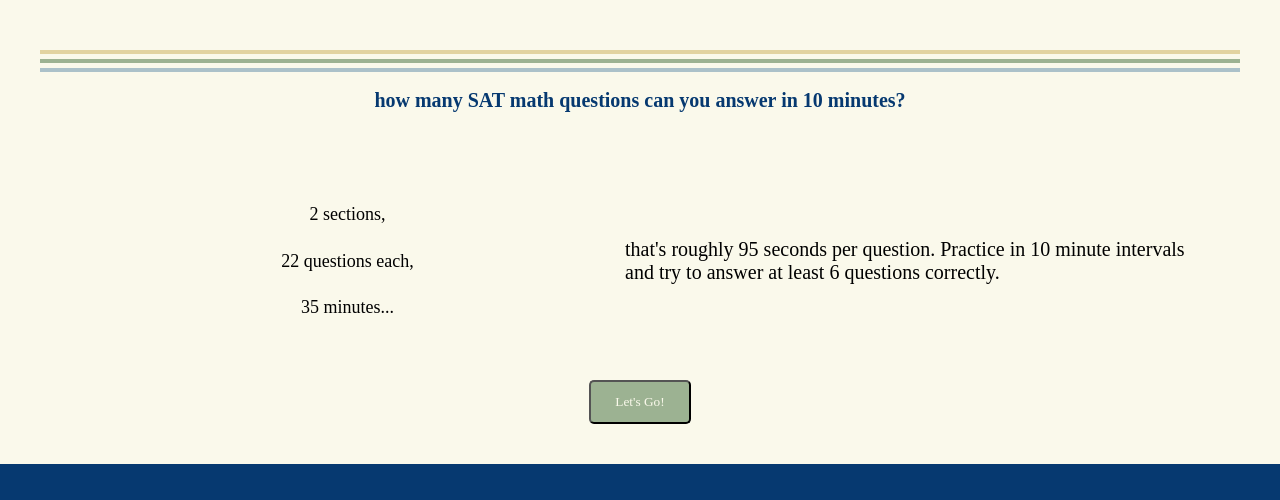
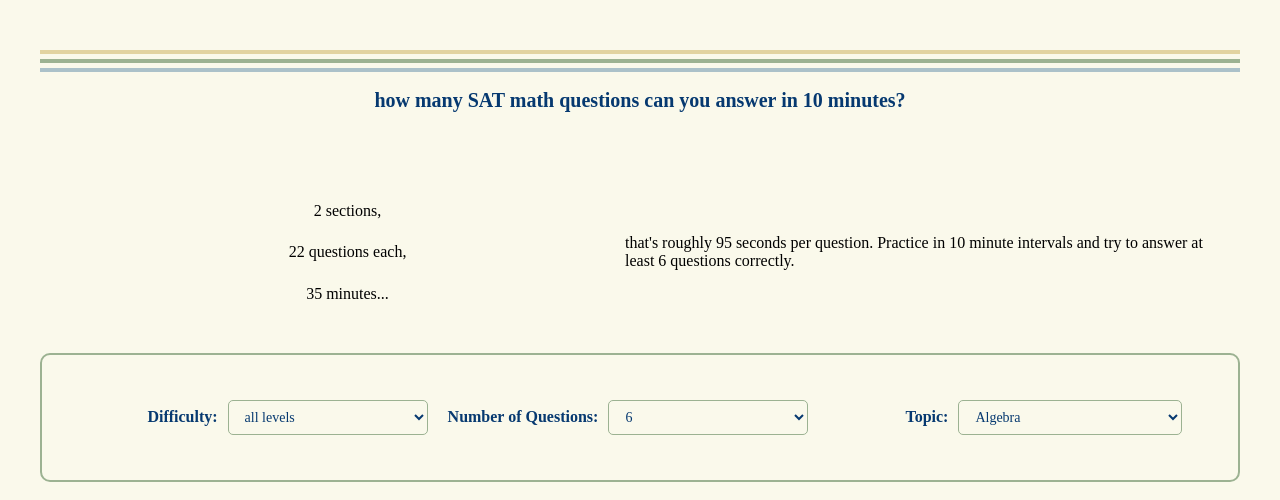
Before and after one commit to j-li928/Ace-SAT, a plain HTML site: page index.html in a window 1280 px wide. Shown: the part 257-757 px from the top of the page. Drawn offline with Linux system fonts and the light colour scheme; files whose address does not match are found by name; a web font is replaced by a local one.

Commit message:
Layout of test page and test customization.

```diff
--- a/index.html
+++ b/index.html
@@ -28,12 +28,50 @@
             </div>
 
         </div>
+        <div class="customization">
+
+            <div class="dropdown-container">
+                <label for="difficulty-select">Difficulty:</label>
+                <select id="difficulty-select">
+                    <option value="all">all levels</option>
+                    <option value="easy">easy</option>
+                    <option value="medium">medium</option>
+                    <option value="hard">hard</option>
+                </select>
+            </div>
+
+            <div class="dropdown-container">
+                <label for="questions-count">Number of Questions:</label>
+                <select id="questions-countt">
+                    <option value="6">6</option>
+                    <option value="10">10</option>
+                    <option value="15">15</option>
+                    <option value="22">22</option>
+                </select>
+            </div>
+
+            <div class="dropdown-container">
+                <label for="topic-select">Topic:</label>
+                <select id="topic-select">
+                    <option value="algebra">Algebra</option>
+                    <option value="advanced-math">Advanced Math</option>
+                    <option value="problem-solving-data-analysis">Problem Solving/Data Analysis</option>
+                    <option value="geo-trig">Geometry and Trigonometry</option>
+                    <option value="all-topics">All</option>
+                </select>
+            </div>
+
+
+        </div>
         <div class="button-container">
-            <button onclick="window.location.href='test.html'">Let's Go!</button>
+            <button onclick="startTest">Let's Go!</button>
 
         </div>
 
     </div>
+
+
+
     <footer>
         <div>
             <h3>2025 Ace SAT practice</h3>
@@ -50,4 +88,6 @@
         </div>
 
     </footer>
+
+    <script src="script.js"></script>
 </body>
--- /dev/null
+++ b/script.js
@@ -0,0 +1,14 @@
+function startTest() {
+    const difficlty = document.getElementById('difficulty-select').value;
+    const topic = document.getElementById('topic-selec').value;
+    const questionCount = document.getElementById('question-count').value;
+
+
+    localStorage.setItem('testPreferences', nJSON.stringify ({
+        difficulty: difficulty,
+        topic: topic,
+        questionCount: parseInt(questionCount)
+    }));
+
+    window.location.href = 'test.html';
+}
--- a/styles.css
+++ b/styles.css
@@ -44,7 +44,7 @@
 }
 
 p {
-    font-size: 18px;
+    font-size: 16px;
     padding-left: 30px;
     text-align: center;
     font-family: 'NotoSansMono';
@@ -99,7 +99,7 @@
 }
 
 .intro-text {
-    font-size: 20px;
+    font-size: 16px;
     text-align: center;
     font-family: 'NotoSansMono';
 }
@@ -143,3 +143,50 @@
     width: 100vh;
 
 }
+
+.customization {
+    display: flex;
+    align-items: center;
+    justify-content: center;
+    flex-direction: row;
+    padding: 20px;
+    border: 2px solid #9cb292;
+    border-radius: 10px;
+    padding: 20px;
+    margin: 30px 0;
+    text-align: center;
+}
+
+.dropdown-container {
+    font-family: 'NotoSansMono';
+    margin: 15px 0;
+    display: flex;
+    align-items: center;
+    justify-content: center;
+    gap:10px;
+    padding: 10px
+
+}
+.dropdown-container label {
+    font-family: 'NotoSansMono';
+    font-weight: 600;
+    color: #063970;
+    min-width: 120px;
+    text-align: right;
+}
+select {
+    font-family: 'NotoSansMono';
+    padding: 8px 12px;
+    border: 1px solid #9cb292;
+    border-radius: 5px;
+    background-color: #faf9eb;
+    color: #063970;
+    font-size: 14px;
+    min-width: 200px;
+}
+
+select:focus {
+    outline: none;
+    border-color: #5f8757;
+    box-shadow: 0 0 5px rgba(95, 135, 87, 0.3);
+}
--- a/test-styles.css
+++ b/test-styles.css
@@ -1,4 +1,3 @@
-
 
 body {
   background-color: #faf9eb;
@@ -6,6 +5,11 @@
   margin:0;
   padding:0;
 
+}
+
+@font-face {
+    font-family: 'NotoSansMono';
+    src: url('/fonts/NotoSansMono.ttf') format('truetype');
 }
 
 header {
@@ -61,3 +65,16 @@
     width: 300px;
 
 }
+
+footer {
+    background-color: gray;
+    align-items: center;
+    justify-content: center;
+    display: flex;
+}
+
+button {
+    margin: 10px;
+    font-size: 14px;
+    font-family: 'NotoSansMono'
+}
--- a/test.js
+++ b/test.js
@@ -13,7 +13,7 @@
 
     totalTime--;
 
-    if (totalTime <= 9 * 60) {
+    if (totalTime <= 3 * 60) {
         timerEl.style.color = 'red';
     } else {
         timerEl.style.color = 'black';
```
Also changed, not shown: test.html (+5 -0 lines).
